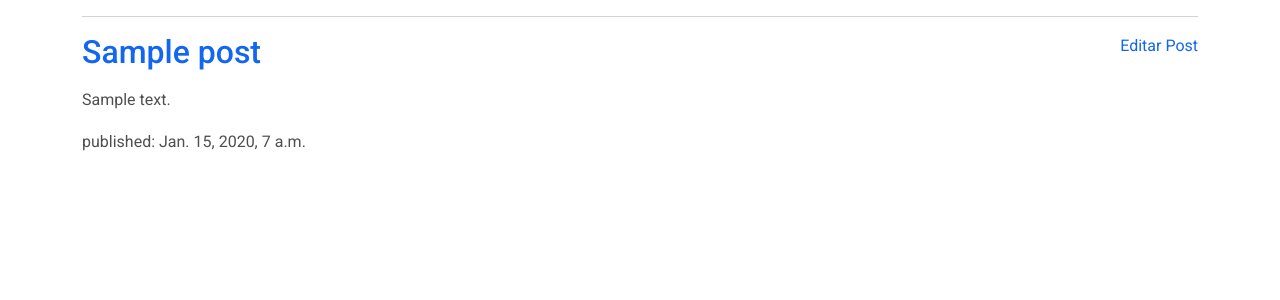
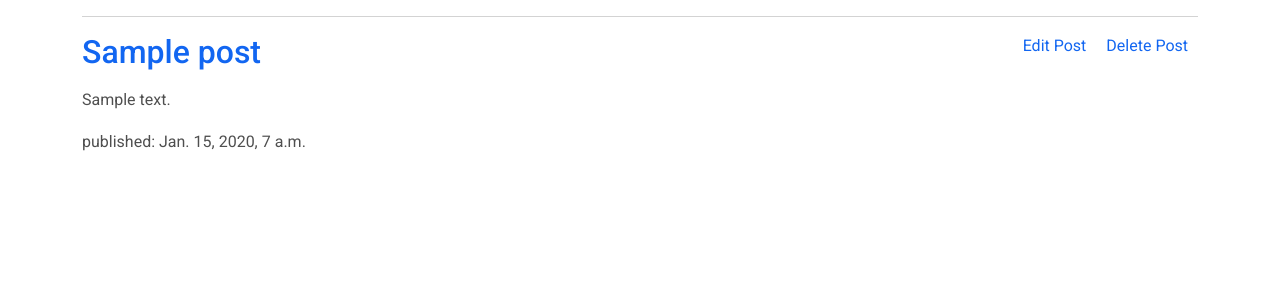
Before and after one commit to DavidPalomeque/languageLearningBlog, a Django app: page /post/1/ in a window 1280 px wide. Shown: the part 66-366 px from the top of the page. Run offline with Django 3.2, Linux system fonts and the light colour scheme; the first user in the database is signed in; tables that the repository leaves empty hold one stand-in row (Sample ...).

Commit message:
add: draft list; publish draft & delete post;

```diff
--- a/blog/templates/blog/post_detail.html
+++ b/blog/templates/blog/post_detail.html
@@ -5,12 +5,22 @@
     <article>
         <hr>
         {% if user.is_authenticated %}
-            <a href="{% url 'post_edit' pk=post.pk %}" style="float: right;">
-                Editar Post
+            <a href="{% url 'post_delete' pk=post.pk %}" style="float: right;margin:0px 10px;">
+                Delete Post
             </a>
+            <a href="{% url 'post_edit' pk=post.pk %}" style="float: right;margin:0px 10px;">
+                Edit Post
+            </a>
+            {% if post.published_date == null %}
+                <a href="{% url 'draft_publish' pk=post.pk %}" style="float: right;margin:0px 10px;">
+                    Publicar
+                </a>
+            {% endif %}
         {% endif %}
         <h2><a href="{% url 'post_detail' pk=post.pk %}">{{ post.title }}</a></h2>
         <p>{{ post.text|linebreaks }}</p>
-        <time>published: {{ post.published_date }}</time>
+        {% if post.published_date %}
+            <time>published: {{ post.published_date }}</time>
+        {% endif %}
     </article>
 {% endblock %}
--- a/blog/urls.py
+++ b/blog/urls.py
@@ -6,4 +6,7 @@ urlpatterns = [
     path('post/<int:pk>/', views.post_detail, name='post_detail'),
     path('post/new/', views.post_new, name='post_new'),
     path('post/<int:pk>/edit/', views.post_edit, name='post_edit'),
+    path('draft/list/', views.draft_list, name='draft_list'),
+    path('draft/<int:pk>/publish', views.draft_publish, name='draft_publish'),
+    path('post/<int:pk>/delete', views.post_delete, name='post_delete'),
 ]
--- a/blog/views.py
+++ b/blog/views.py
@@ -45,3 +45,20 @@ def post_edit(request, pk):
     else:
         form = PostForm(instance=post)
     return render(request, 'blog/post_edit.html', {'form': form})
+
+
+def draft_list(request):
+    drafts = Post.objects.filter(published_date__isnull=True).order_by('-created_date')
+    return render(request, 'blog/draft_list.html', {'drafts': drafts})
+
+
+def draft_publish(request, pk):
+    draft = get_object_or_404(Post, pk=pk)
+    draft.publish()
+    return redirect('post_detail', pk=pk)
+
+
+def post_delete(request, pk):
+    draft = get_object_or_404(Post, pk=pk)
+    draft.delete()
+    return redirect('post_list')
```
Also changed, not shown: blog/templates/blog/draft_list.html (added, +12 -0 lines).
